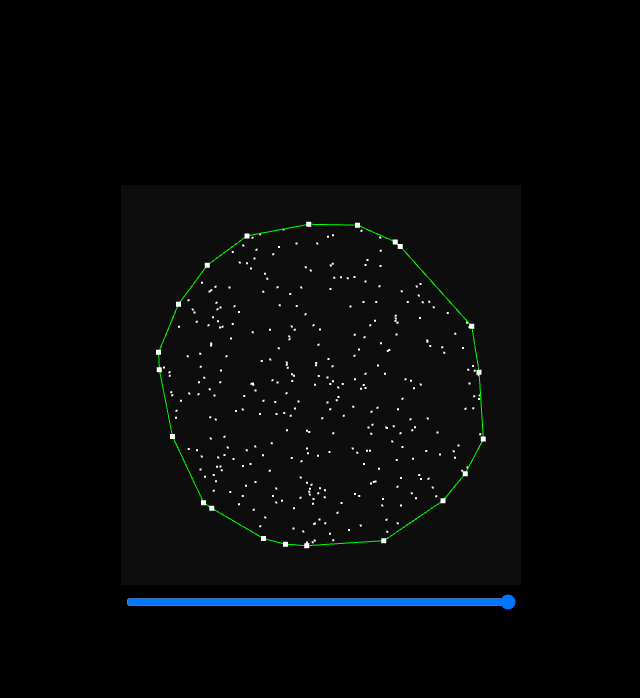
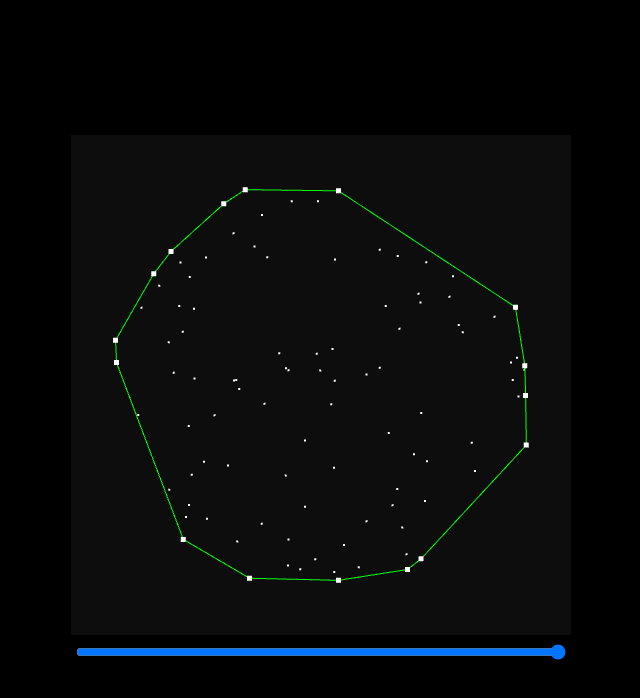
Before and after one commit to sukupaperu/TER---Implantation-fonctionnelle-d-algorithmes-geometriques-en-3D, a plain HTML site: page sources/index.html in a window 1280 px wide. Shown: the whole page, without its empty margins (319-959 px from the left). Drawn offline with Linux system fonts and the light colour scheme.

Commit message:
changements mineurs

```diff
--- a/sources/display.js
+++ b/sources/display.js
@@ -177,6 +177,7 @@ class display
                 window.setTimeout(() => {
                     this.timeline_el.value = this.timeline_value = i;
                     this.new_frame();
+                    //this.wgl.capture_frame(1, frame" + "i);
                     autoplay_rec(i + 1);
                 }, 100);
             }
@@ -204,9 +205,10 @@ class display
 
             if(this.timeline_value - 1 < this.vao_list.length)
             {
-                for(let i = 0; i < this.vao_list.length; i++)
+                //for(let i = 0; i < this.vao_list.length; i++)
+                for(let i = Math.min(this.timeline_value, this.vao_list.length - 1); i >= 0; i--)
                 {
-                    if(i > this.timeline_value) break;
+                    //if(i > this.timeline_value) break;
                     const vao = this.vao_list[i];
                     vao.bind();
                     if(i === this.timeline_value)
--- a/sources/index.html
+++ b/sources/index.html
@@ -18,7 +18,7 @@
 		}
 		main
 		{
-			width: 400px;
+			width: 500px;
 		}
 		input#timeline
 		{
@@ -30,7 +30,7 @@
 
 <body>
 	<main>
-		<canvas width="400" height="400"></canvas>
+		<canvas width="500" height="500"></canvas>
 		<input type="range" id="timeline">
 	</main>
 </body>
@@ -52,7 +52,7 @@
 			Math.random()*2.*0.
 		));*/
 
-	for (let i = 0; i < 350; i++)
+	for (let i = 0; i < 100; i++)
 	{
 		let a = Math.random()*2*Math.PI;
 		let r = Math.sqrt(Math.random());
--- a/sources/wgl.js
+++ b/sources/wgl.js
@@ -96,4 +96,12 @@ class wgl
         };
     }
 
+    capture_frame(quality, title) {
+		let imgData = this.gl.canvas.toDataURL('image/png', quality);
+		let a = document.createElement("a");
+		a.setAttribute("href", imgData);
+		a.setAttribute("download", title + ".png");
+		a.click();
+	}
+
 }
```
